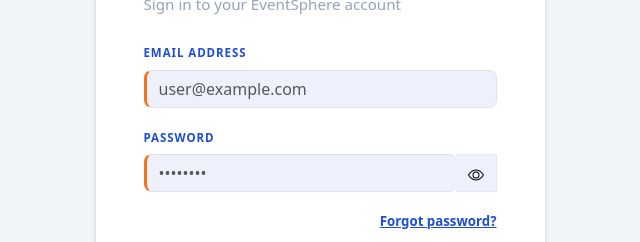
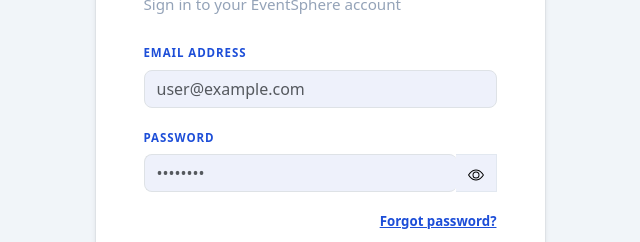
Before and after one commit to AshutoshKumarJha2/ES_microservice, a React (Vite) app in the folder frontend/: page /login in a window 1280 px wide. Shown: the part 280-522 px from the top of the page, without its empty margins (320-960 px from the left). Built offline with nearby package versions, Linux system fonts and the light colour scheme; a web font is replaced by a local one.

Commit message:
feat: removed border left form input fields

```diff
--- a/frontend/src/index.css
+++ b/frontend/src/index.css
@@ -146,14 +146,12 @@
 
 /* ── Form controls with brand left-border accent ─────────────────────────────── */
 .es-form-control {
-  border-left: 3px solid var(--saffron) !important;
   background: var(--bg-input) !important;
   color: var(--text-primary) !important;
   transition: border-color 0.2s, box-shadow 0.2s;
 }
 .es-form-control:focus {
   border-color: var(--blue) !important;
-  border-left-color: var(--saffron) !important;
   box-shadow: 0 0 0 3px var(--blue-subtle) !important;
   background: var(--bg-surface) !important;
 }
```
